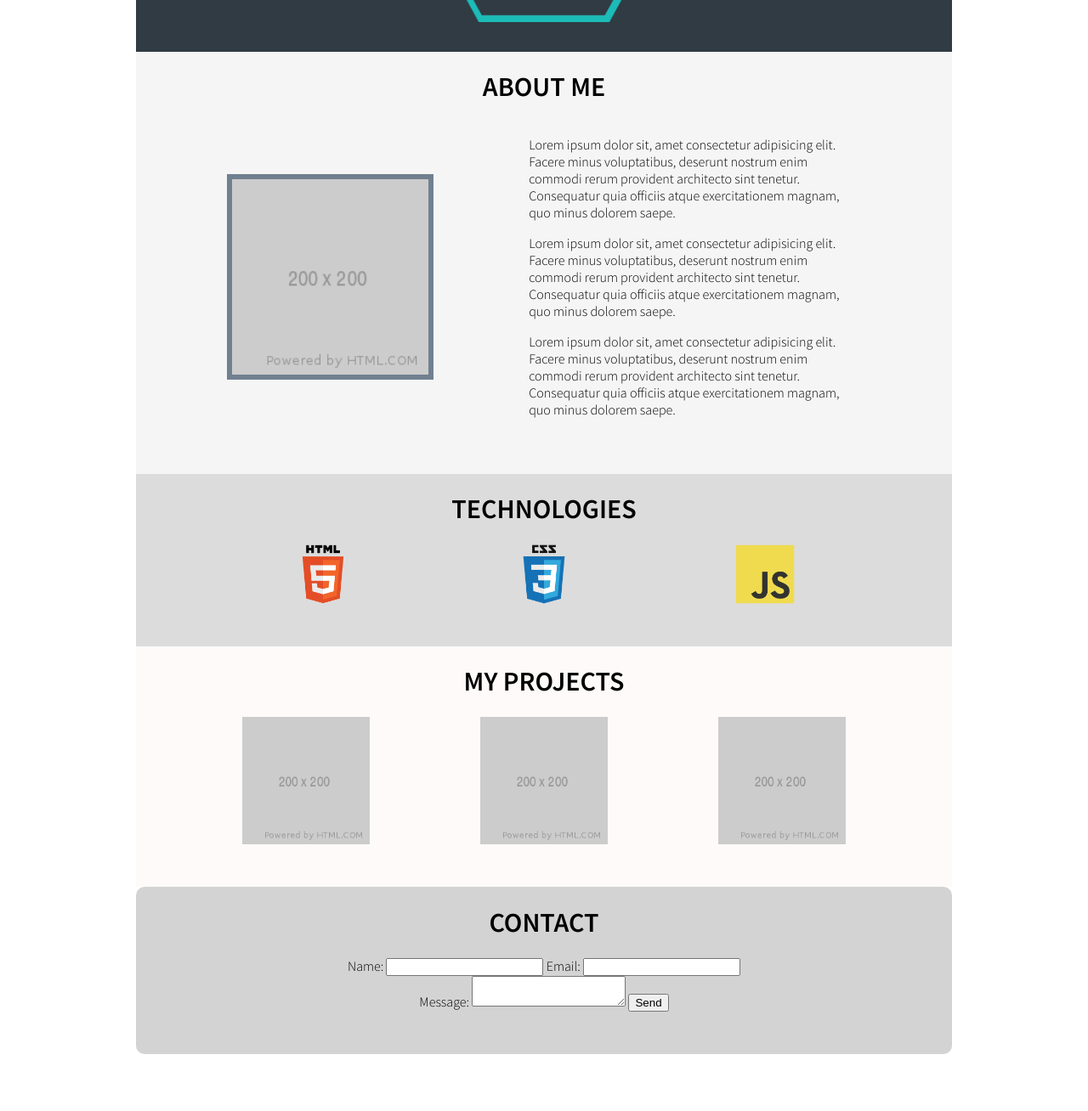
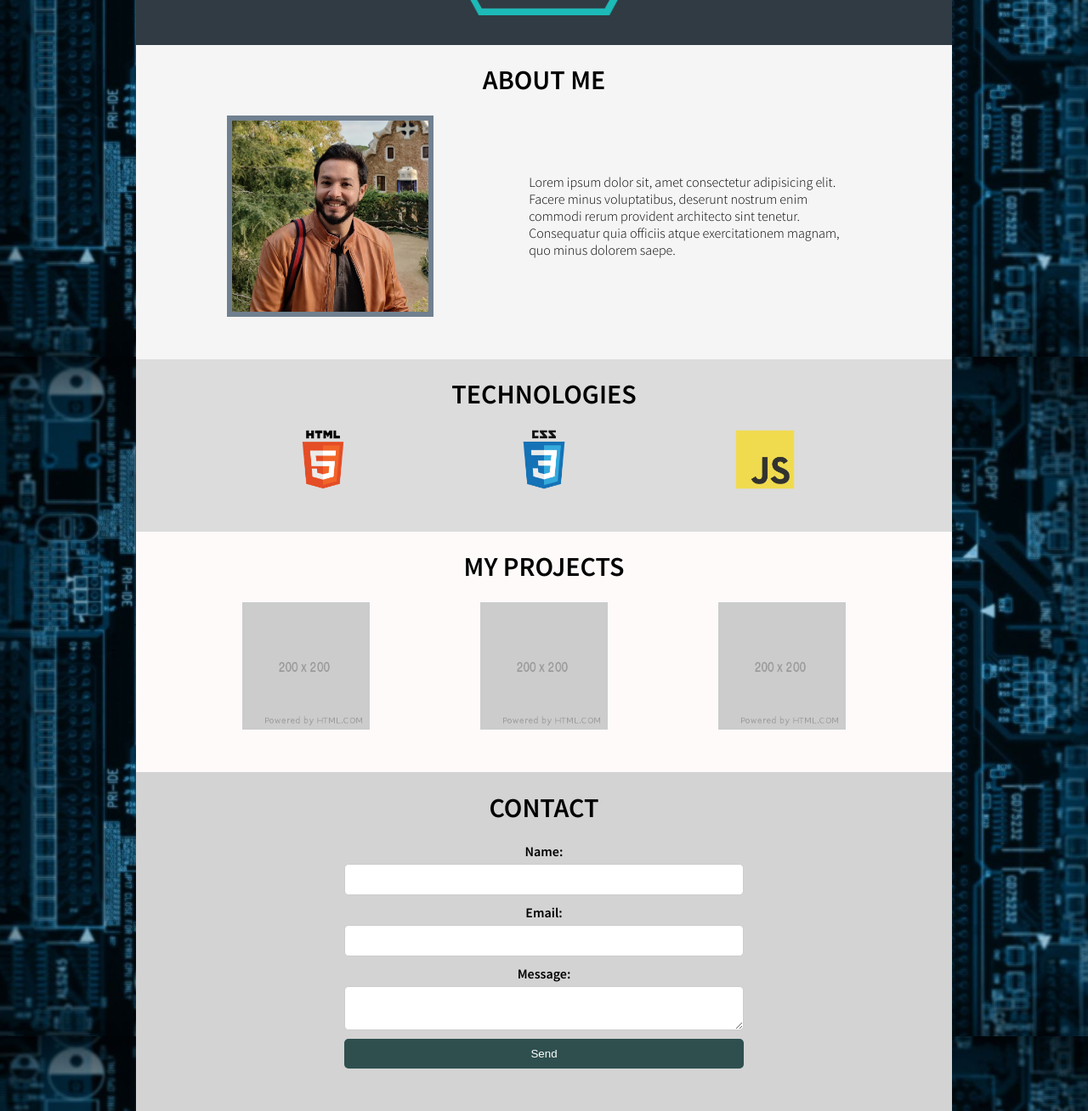
Before and after one commit to gerardoh13/its-portfolio, a plain HTML site: page index.html in a window 1280 px wide. Shown: the part 380-1688 px from the top of the page at 85% size. Before the commit the page ends 1629 px from the top, so only its background shows below. Drawn offline with Linux system fonts and the light colour scheme; a script that the page names is missing.

Commit message:
updated about me section

```diff
--- a/index.html
+++ b/index.html
@@ -25,18 +25,8 @@
         </div>
         <div id="about" class="row justify-evenly align-center pb-50 about-section">
             <h1 class="col-12">ABOUT ME</h1>
-            <img src="./assets/placeholder-project.png" alt="headshot" class="about-image col-3">
+            <img src="./assets/huerta-gerardo.jpg" alt="headshot" class="about-image col-3">
             <div class="col-5 text-align-reset">
-                <p>Lorem ipsum dolor sit, amet consectetur adipisicing elit. Facere minus voluptatibus, deserunt nostrum
-                    enim
-                    commodi rerum provident architecto sint tenetur. Consequatur quia officiis atque exercitationem
-                    magnam, quo
-                    minus dolorem saepe.</p>
-                <p>Lorem ipsum dolor sit, amet consectetur adipisicing elit. Facere minus voluptatibus, deserunt nostrum
-                    enim
-                    commodi rerum provident architecto sint tenetur. Consequatur quia officiis atque exercitationem
-                    magnam, quo
-                    minus dolorem saepe.</p>
                 <p>Lorem ipsum dolor sit, amet consectetur adipisicing elit. Facere minus voluptatibus, deserunt nostrum
                     enim
                     commodi rerum provident architecto sint tenetur. Consequatur quia officiis atque exercitationem
@@ -58,7 +48,7 @@
         </div>
         <div id="contact" class="row justify-center align-center pb-50 contact-section">
             <h1 class="col-12">CONTACT</h1>
-            <form id="contact-form" action="https://formspree.io/f/your-form-id" method="POST" class="col-6">
+            <form id="contact-form" action="https://formspree.io/f/mldgnbvb" method="POST" class="col-6">
                 <label for="name">Name:</label>
                 <input type="text" id="name" name="name" required>
 
@@ -73,7 +63,6 @@
         </div>
     </div>
     <script src="script.js"></script>
-    </div>
 </body>
 
 </html>
--- /dev/null
+++ b/script.js
@@ -0,0 +1,16 @@
+const $form = document.getElementById('contact-form')
+
+$form.addEventListener("submit", handleSubmit)
+
+function handleSubmit(event) {
+    const name = document.getElementById("name").value
+    const email = document.getElementById("email").value
+    const message = document.getElementById("message").value
+
+    if (!name || !email || !message) {
+        alert("Please fill in all fields.")
+        event.preventDefault()
+    }
+}
+
+console.log("hello world")
--- a/styles.css
+++ b/styles.css
@@ -1,5 +1,13 @@
 html {
   font-family: "Source Sans Pro", sans-serif;
+  scroll-behavior: smooth;
+}
+
+body {
+  margin: 0;
+  background-image: url("./assets/motherboard-wallpaper.jpg");
+  background-size: cover;
+  background-attachment: fixed;
 }
 
 .text-align-center {
@@ -80,6 +88,36 @@ html {
 }
 
 .contact-section {
-    background-color: lightgrey;
-    border-radius: 10px;
+  background-color: lightgray;
 }
+
+#contact-form {
+  display: flex;
+  flex-direction: column;
+}
+
+#contact-form label {
+  margin-bottom: 5px;
+  font-weight: bold;
+}
+
+#contact-form input,
+textarea {
+  margin-bottom: 10px;
+  padding: 10px;
+  border-radius: 5px;
+  border: 1px solid #ccc;
+}
+
+#contact-form button {
+  padding: 10px;
+  border: none;
+  border-radius: 5px;
+  background-color: darkslategrey;
+  color: white;
+  cursor: pointer
+}
+
+#contact-form button:hover {
+  background-color: steelblue;
+}
```
Lines whose indentation alone changed are shown as unchanged.
